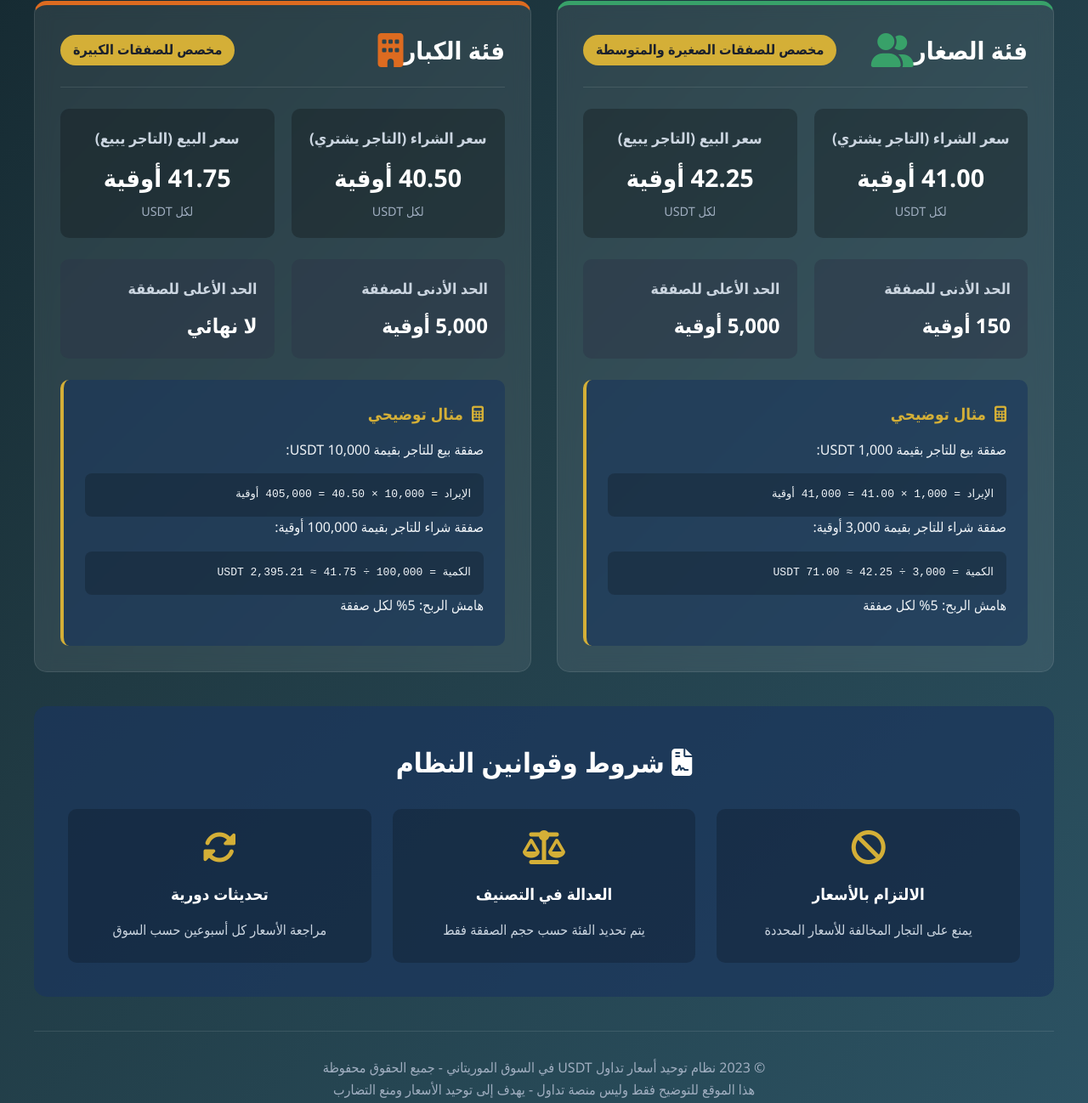
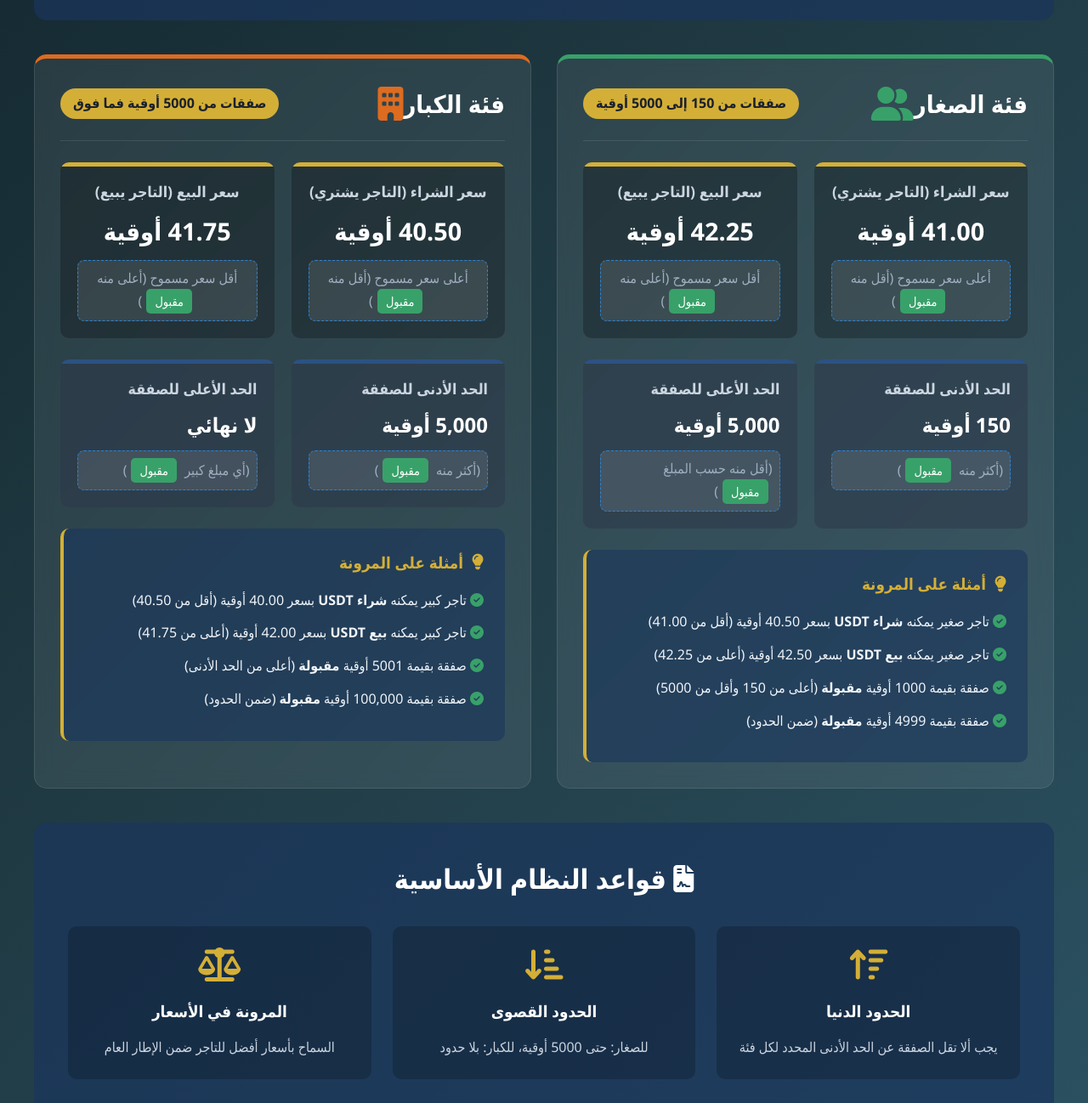
Before and after one commit to Babe200/P2P, a plain HTML site: page index.html in a window 1280 px wide. Shown: the part 723-2021 px from the top of the page at 85% size. Drawn offline with Linux system fonts and the light colour scheme.

Commit message:
Update index.html

```diff
--- a/index.html
+++ b/index.html
@@ -14,6 +14,7 @@
             --dark: #1a202c;
             --success: #38a169;
             --warning: #dd6b20;
+            --info: #3182ce;
         }
 
         * {
@@ -59,6 +60,17 @@
             color: #cbd5e0;
             max-width: 800px;
             margin: 0 auto;
+        }
+
+        .profit-badge {
+            background: var(--info);
+            color: white;
+            padding: 10px 20px;
+            border-radius: 30px;
+            font-weight: bold;
+            display: inline-block;
+            margin-top: 15px;
+            font-size: 1.1rem;
         }
 
         /* نظام التسعير */
@@ -141,6 +153,18 @@
             padding: 20px;
             border-radius: 10px;
             text-align: center;
+            position: relative;
+            overflow: hidden;
+        }
+
+        .price-box::before {
+            content: "";
+            position: absolute;
+            top: 0;
+            left: 0;
+            width: 100%;
+            height: 5px;
+            background: var(--gold);
         }
 
         .price-box h3 {
@@ -153,12 +177,17 @@
             font-size: 1.8rem;
             font-weight: 700;
             color: white;
+            margin-bottom: 10px;
         }
 
         .price-box .note {
-            font-size: 0.9rem;
+            font-size: 1rem;
             color: #a0aec0;
-            margin-top: 5px;
+            margin-top: 10px;
+            padding: 8px;
+            background: rgba(255,255,255,0.1);
+            border-radius: 8px;
+            border: 1px dashed var(--info);
         }
 
         /* حدود التداول */
@@ -173,6 +202,18 @@
             background: rgba(45, 55, 72, 0.5);
             padding: 20px;
             border-radius: 10px;
+            position: relative;
+            overflow: hidden;
+        }
+
+        .limit-box::before {
+            content: "";
+            position: absolute;
+            top: 0;
+            left: 0;
+            width: 100%;
+            height: 5px;
+            background: var(--secondary);
         }
 
         .limit-box h3 {
@@ -185,6 +226,16 @@
             font-size: 1.5rem;
             font-weight: 700;
             color: white;
+            margin-bottom: 10px;
+        }
+
+        .limit-box .note {
+            font-size: 1rem;
+            color: #a0aec0;
+            padding: 8px;
+            background: rgba(255,255,255,0.1);
+            border-radius: 8px;
+            border: 1px dashed var(--info);
         }
 
         /* مثال توضيحي */
@@ -209,6 +260,7 @@
 
         .example p {
             margin-bottom: 10px;
+            line-height: 1.8;
         }
 
         .example .calc {
@@ -217,6 +269,29 @@
             border-radius: 8px;
             margin-top: 15px;
             font-family: monospace;
+            position: relative;
+        }
+
+        .profit-display {
+            background: var(--info);
+            color: white;
+            padding: 3px 10px;
+            border-radius: 15px;
+            font-size: 0.9rem;
+            font-weight: bold;
+            position: absolute;
+            top: -12px;
+            left: 15px;
+        }
+
+        .flexibility {
+            display: inline-block;
+            background: var(--success);
+            color: white;
+            padding: 3px 10px;
+            border-radius: 5px;
+            font-size: 0.9rem;
+            margin: 0 5px;
         }
 
         /* فوتر الموقع */
@@ -333,26 +408,29 @@
             </div>
 
             <h1>نظام توحيد أسعار تداول USDT في موريتانيا</h1>
-            <p>دليل توضيحي للتجار - أسعار موحدة - حدود تداول واضحة - نظام عادل للجميع</p>
+            <p>دليل توضيحي للتجار - أسعار مرجعية - حدود تداول واضحة - مرونة في التنفيذ</p>
+            <div class="profit-badge">
+                <i class="fa-solid fa-hand-point-up"></i> نظام مرن يسمح بالتداول ضمن الحدود المحددة
+            </div>
         </header>
 
         <div class="system-rules">
-            <h2><i class="fa-solid fa-scale-balanced"></i> المبادئ الأساسية للنظام</h2>
+            <h2><i class="fa-solid fa-scale-balanced"></i> مبادئ النظام المرن</h2>
             <div class="rules-grid">
                 <div class="rule-card">
                     <i class="fa-solid fa-1"></i>
-                    <h3>توحيد الأسعار</h3>
-                    <p>أسعار موحدة لجميع التجار حسب حجم الصفقة</p>
+                    <h3>أسعار مرجعية</h3>
+                    <p>أسعار أساسية للتوجيه مع السماح بالمرونة</p>
                 </div>
                 <div class="rule-card">
                     <i class="fa-solid fa-2"></i>
-                    <h3>فئتان للتداول</h3>
-                    <p>فئة الصغار وفئة الكبار بحدود وأسعار محددة</p>
+                    <h3>حدود واضحة</h3>
+                    <p>أحجام صفقات محددة لكل فئة مع مرونة في التنفيذ</p>
                 </div>
                 <div class="rule-card">
                     <i class="fa-solid fa-3"></i>
-                    <h3>ربح متوازن</h3>
-                    <p>نسبة ربح 5% تضمن استمرارية السوق</p>
+                    <h3>مرونة اختيارية</h3>
+                    <p>حرية التاجر في اختيار السعر ضمن الحدود</p>
                 </div>
             </div>
         </div>
@@ -363,19 +441,19 @@
                 <div class="card-header small">
                     <h2>فئة الصغار</h2>
                     <i class="fa-solid fa-user-group"></i>
-                    <div class="badge">مخصص للصفقات الصغيرة والمتوسطة</div>
+                    <div class="badge">صفقات من 150 إلى 5000 أوقية</div>
                 </div>
 
                 <div class="price-details">
                     <div class="price-box">
                         <h3>سعر الشراء (التاجر يشتري)</h3>
                         <div class="value">41.00 أوقية</div>
-                        <div class="note">لكل USDT</div>
+                        <div class="note">أعلى سعر مسموح (أقل منه <span class="flexibility">مقبول</span>)</div>
                     </div>
                     <div class="price-box">
                         <h3>سعر البيع (التاجر يبيع)</h3>
                         <div class="value">42.25 أوقية</div>
-                        <div class="note">لكل USDT</div>
+                        <div class="note">أقل سعر مسموح (أعلى منه <span class="flexibility">مقبول</span>)</div>
                     </div>
                 </div>
 
@@ -383,26 +461,25 @@
                     <div class="limit-box">
                         <h3>الحد الأدنى للصفقة</h3>
                         <div class="value">150 أوقية</div>
+                        <div class="note">(أكثر منه <span class="flexibility">مقبول</span>)</div>
                     </div>
                     <div class="limit-box">
                         <h3>الحد الأعلى للصفقة</h3>
                         <div class="value">5,000 أوقية</div>
+                        <div class="note">(أقل منه حسب المبلغ <span class="flexibility">مقبول</span>)</div>
                     </div>
                 </div>
 
                 <div class="example">
-                    <h3><i class="fa-solid fa-calculator"></i> مثال توضيحي</h3>
-                    <p>صفقة بيع للتاجر بقيمة 1,000 USDT:</p>
-                    <div class="calc">
-                        الإيراد = 1,000 × 41.00 = 41,000 أوقية
-                    </div>
+                    <h3><i class="fa-solid fa-lightbulb"></i> أمثلة على المرونة</h3>
 
-                    <p>صفقة شراء للتاجر بقيمة 3,000 أوقية:</p>
-                    <div class="calc">
-                        الكمية = 3,000 ÷ 42.25 ≈ 71.00 USDT
-                    </div>
+                    <p><i class="fa-solid fa-circle-check" style="color: var(--success)"></i> تاجر صغير يمكنه <strong>شراء USDT</strong> بسعر 40.50 أوقية (أقل من 41.00)</p>
 
-                    <p>هامش الربح: 5% لكل صفقة</p>
+                    <p><i class="fa-solid fa-circle-check" style="color: var(--success)"></i> تاجر صغير يمكنه <strong>بيع USDT</strong> بسعر 42.50 أوقية (أعلى من 42.25)</p>
+
+                    <p><i class="fa-solid fa-circle-check" style="color: var(--success)"></i> صفقة بقيمة 1000 أوقية <strong>مقبولة</strong> (أعلى من 150 وأقل من 5000)</p>
+
+                    <p><i class="fa-solid fa-circle-check" style="color: var(--success)"></i> صفقة بقيمة 4999 أوقية <strong>مقبولة</strong> (ضمن الحدود)</p>
                 </div>
             </div>
 
@@ -411,19 +488,19 @@
                 <div class="card-header large">
                     <h2>فئة الكبار</h2>
                     <i class="fa-solid fa-building"></i>
-                    <div class="badge">مخصص للصفقات الكبيرة</div>
+                    <div class="badge">صفقات من 5000 أوقية فما فوق</div>
                 </div>
 
                 <div class="price-details">
                     <div class="price-box">
                         <h3>سعر الشراء (التاجر يشتري)</h3>
                         <div class="value">40.50 أوقية</div>
-                        <div class="note">لكل USDT</div>
+                        <div class="note">أعلى سعر مسموح (أقل منه <span class="flexibility">مقبول</span>)</div>
                     </div>
                     <div class="price-box">
                         <h3>سعر البيع (التاجر يبيع)</h3>
                         <div class="value">41.75 أوقية</div>
-                        <div class="note">لكل USDT</div>
+                        <div class="note">أقل سعر مسموح (أعلى منه <span class="flexibility">مقبول</span>)</div>
                     </div>
                 </div>
 
@@ -431,55 +508,54 @@
                     <div class="limit-box">
                         <h3>الحد الأدنى للصفقة</h3>
                         <div class="value">5,000 أوقية</div>
+                        <div class="note">(أكثر منه <span class="flexibility">مقبول</span>)</div>
                     </div>
                     <div class="limit-box">
                         <h3>الحد الأعلى للصفقة</h3>
                         <div class="value">لا نهائي</div>
+                        <div class="note">(أي مبلغ كبير <span class="flexibility">مقبول</span>)</div>
                     </div>
                 </div>
 
                 <div class="example">
-                    <h3><i class="fa-solid fa-calculator"></i> مثال توضيحي</h3>
-                    <p>صفقة بيع للتاجر بقيمة 10,000 USDT:</p>
-                    <div class="calc">
-                        الإيراد = 10,000 × 40.50 = 405,000 أوقية
-                    </div>
+                    <h3><i class="fa-solid fa-lightbulb"></i> أمثلة على المرونة</h3>
 
-                    <p>صفقة شراء للتاجر بقيمة 100,000 أوقية:</p>
-                    <div class="calc">
-                        الكمية = 100,000 ÷ 41.75 ≈ 2,395.21 USDT
-                    </div>
+                    <p><i class="fa-solid fa-circle-check" style="color: var(--success)"></i> تاجر كبير يمكنه <strong>شراء USDT</strong> بسعر 40.00 أوقية (أقل من 40.50)</p>
 
-                    <p>هامش الربح: 5% لكل صفقة</p>
+                    <p><i class="fa-solid fa-circle-check" style="color: var(--success)"></i> تاجر كبير يمكنه <strong>بيع USDT</strong> بسعر 42.00 أوقية (أعلى من 41.75)</p>
+
+                    <p><i class="fa-solid fa-circle-check" style="color: var(--success)"></i> صفقة بقيمة 5001 أوقية <strong>مقبولة</strong> (أعلى من الحد الأدنى)</p>
+
+                    <p><i class="fa-solid fa-circle-check" style="color: var(--success)"></i> صفقة بقيمة 100,000 أوقية <strong>مقبولة</strong> (ضمن الحدود)</p>
                 </div>
             </div>
         </div>
 
         <div class="system-rules">
-            <h2><i class="fa-solid fa-file-contract"></i> شروط وقوانين النظام</h2>
+            <h2><i class="fa-solid fa-file-contract"></i> قواعد النظام الأساسية</h2>
             <div class="rules-grid">
                 <div class="rule-card">
-                    <i class="fa-solid fa-ban"></i>
-                    <h3>الالتزام بالأسعار</h3>
-                    <p>يمنع على التجار المخالفة للأسعار المحددة</p>
+                    <i class="fa-solid fa-arrow-up-wide-short"></i>
+                    <h3>الحدود الدنيا</h3>
+                    <p>يجب ألا تقل الصفقة عن الحد الأدنى المحدد لكل فئة</p>
+                </div>
+                <div class="rule-card">
+                    <i class="fa-solid fa-arrow-down-short-wide"></i>
+                    <h3>الحدود القصوى</h3>
+                    <p>للصغار: حتى 5000 أوقية، للكبار: بلا حدود</p>
                 </div>
                 <div class="rule-card">
                     <i class="fa-solid fa-scale-balanced"></i>
-                    <h3>العدالة في التصنيف</h3>
-                    <p>يتم تحديد الفئة حسب حجم الصفقة فقط</p>
-                </div>
-                <div class="rule-card">
-                    <i class="fa-solid fa-sync-alt"></i>
-                    <h3>تحديثات دورية</h3>
-                    <p>مراجعة الأسعار كل أسبوعين حسب السوق</p>
+                    <h3>المرونة في الأسعار</h3>
+                    <p>السماح بأسعار أفضل للتاجر ضمن الإطار العام</p>
                 </div>
             </div>
         </div>
 
         <footer>
             <p>© 2023 نظام توحيد أسعار تداول USDT في السوق الموريتاني - جميع الحقوق محفوظة</p>
-            <p>هذا الموقع للتوضيح فقط وليس منصة تداول - يهدف إلى توحيد الأسعار ومنع التضارب</p>
+            <p>هذا الموقع للتوضيح فقط - يهدف إلى توحيد الأسعار مع السماح بمرونة في التنفيذ</p>
         </footer>
     </div>
 </body>
-                        </html>
+</html>
```
